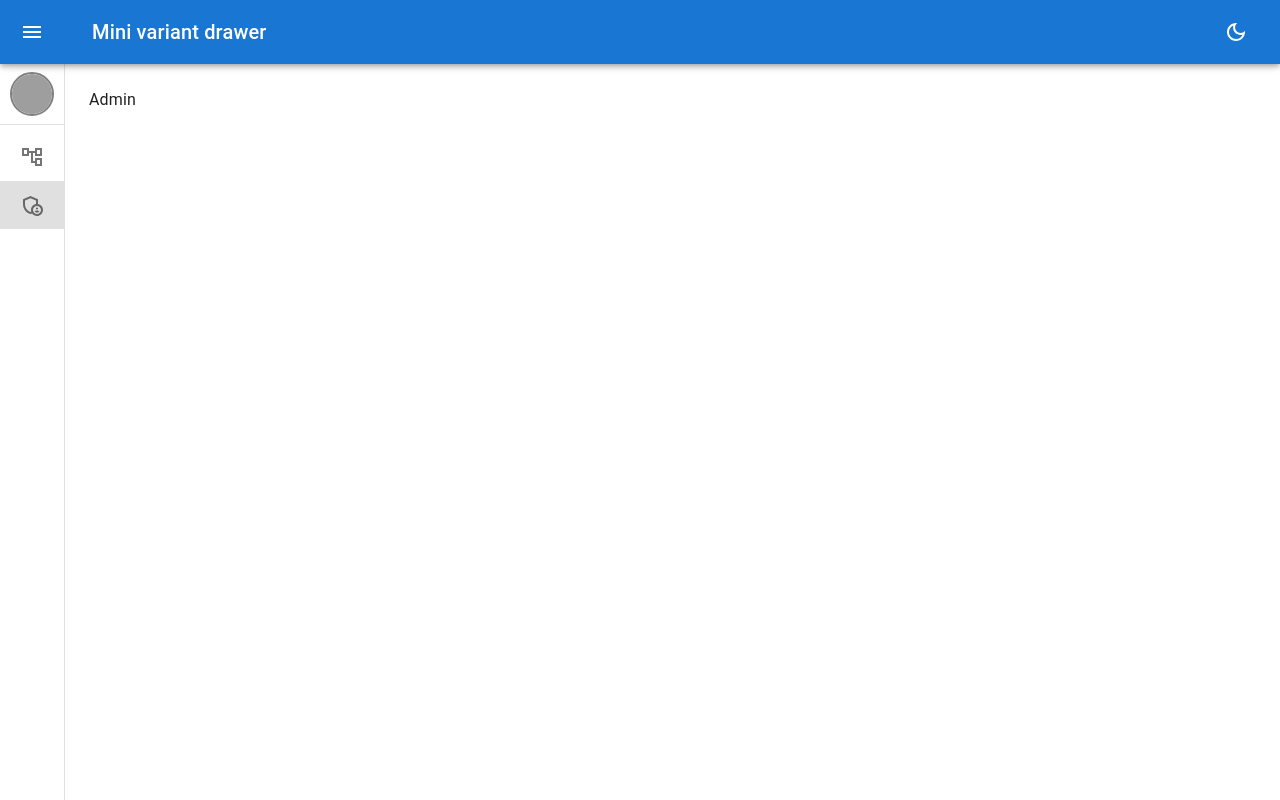
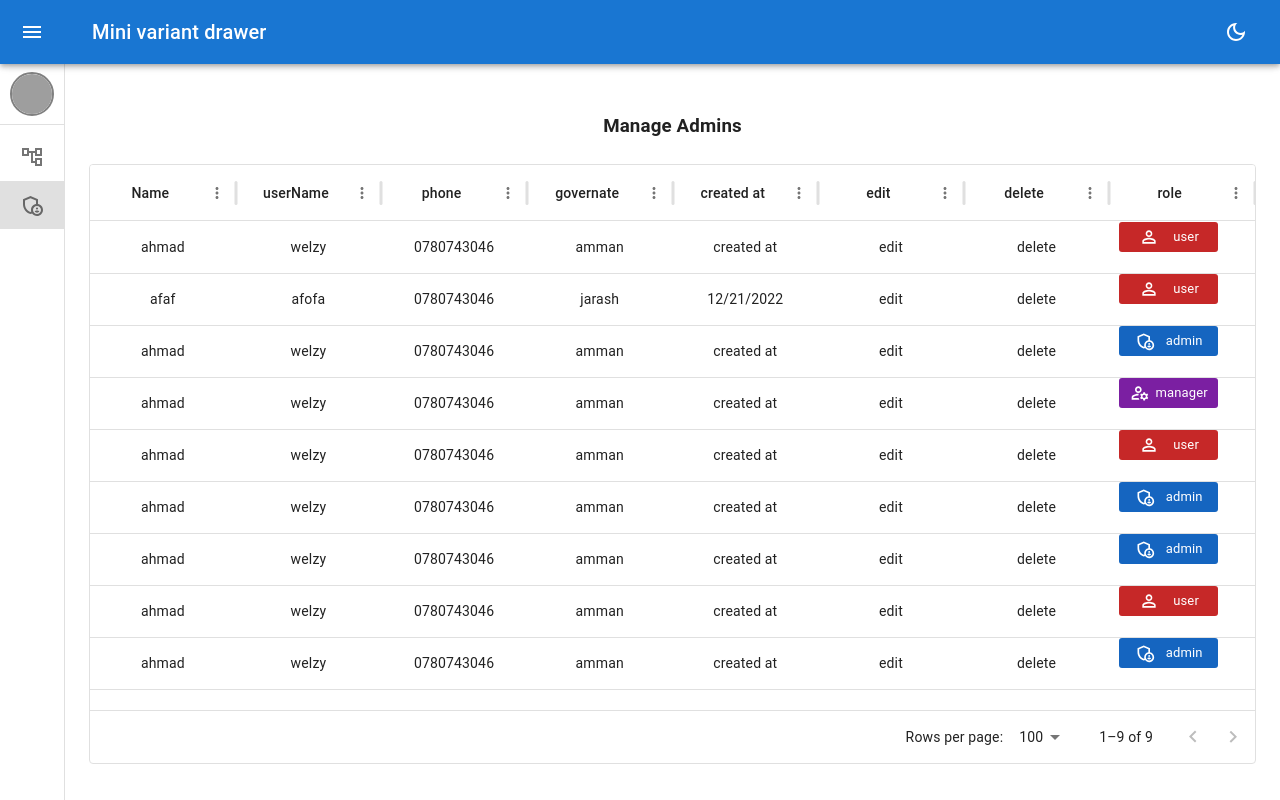
Before and after one commit to AhmadAlTarsha/Restaurant_chain, a React (Create React App) app in the folder restaurant-chain/front end/: page /admin in a window 1280 px wide. Built offline with nearby package versions, Linux system fonts and the light colour scheme; grey boxes are pictures that could not be loaded.

Commit message:
end design admin page

```diff
--- a/restaurant-chain/front end/package.json
+++ b/restaurant-chain/front end/package.json
@@ -9,13 +9,14 @@
     "@mui/icons-material": "^5.15.18",
     "@mui/material": "^5.15.18",
     "@mui/styled-engine-sc": "^6.0.0-alpha.18",
+    "@mui/x-data-grid": "^7.5.0",
     "@testing-library/jest-dom": "^5.17.0",
     "@testing-library/react": "^13.4.0",
     "@testing-library/user-event": "^13.5.0",
     "react": "^18.3.1",
     "react-dom": "^18.3.1",
     "react-router-dom": "^6.23.1",
-    "react-scripts": "5.0.1",
+    "react-scripts": "^5.0.1",
     "styled-components": "^6.1.11",
     "web-vitals": "^2.1.4"
   },
--- a/restaurant-chain/front end/src/Components/SideBar/SideBar.jsx
+++ b/restaurant-chain/front end/src/Components/SideBar/SideBar.jsx
@@ -158,11 +158,7 @@ const SideBar = ({ open, handleDrawerClose }) => {
           ))}
         </List>
       </Drawer>
-      <Box component="main" sx={{ flexGrow: 1, p: 3 }}>
-        <DrawerHeader />
 
-        <Outlet />
-      </Box>
     </>
   );
 };
--- a/restaurant-chain/front end/src/Components/SideBar/sideBarItem.js
+++ b/restaurant-chain/front end/src/Components/SideBar/sideBarItem.js
@@ -1,4 +1,5 @@
 
+import React from 'react';
 import AccountTreeOutlinedIcon from '@mui/icons-material/AccountTreeOutlined';
 
 import AdminPanelSettingsOutlinedIcon from '@mui/icons-material/AdminPanelSettingsOutlined';
--- /dev/null
+++ b/restaurant-chain/front end/src/Layouts/index.jsx
@@ -0,0 +1,9 @@
+import React from "react";
+
+import Home from "../Pages/home";
+
+const Main = () => {
+  return <Home />;
+};
+
+export default Main;
--- /dev/null
+++ b/restaurant-chain/front end/src/Pages/Admin/admin-data.js
@@ -0,0 +1,15 @@
+
+
+
+
+export const rows = [
+  { id: 1, col1: 'ahmad',col2:"welzy" ,col3: '0780743046',col4:"amman",col5:"user",col6:"created at",col7:"edit",col8:"delete"},
+  { id: 2, col1: 'afaf',col2:"afofa" ,col3: '0780743046',col4:"jarash",col5:"user",col6:"12/21/2022",col7:"edit",col8:"delete"},
+  { id: 3, col1: 'ahmad',col2:"welzy" ,col3: '0780743046',col4:"amman",col5:"admin",col6:"created at",col7:"edit",col8:"delete"},
+  { id:4, col1: 'ahmad',col2:"welzy" ,col3: '0780743046',col4:"amman",col5:"manager",col6:"created at",col7:"edit",col8:"delete"},
+  { id:5, col1: 'ahmad',col2:"welzy" ,col3: '0780743046',col4:"amman",col5:"user",col6:"created at",col7:"edit",col8:"delete"},
+  { id: 6, col1: 'ahmad',col2:"welzy" ,col3: '0780743046',col4:"amman",col5:"admin",col6:"created at",col7:"edit",col8:"delete"},
+  { id: 7, col1: 'ahmad',col2:"welzy" ,col3: '0780743046',col4:"amman",col5:"admin",col6:"created at",col7:"edit",col8:"delete"},
+  { id: 8, col1: 'ahmad',col2:"welzy" ,col3: '0780743046',col4:"amman",col5:"user",col6:"created at",col7:"edit",col8:"delete"},
+  { id: 9, col1: 'ahmad',col2:"welzy" ,col3: '0780743046',col4:"amman",col5:"admin",col6:"created at",col7:"edit",col8:"delete"},
+];
--- /dev/null
+++ b/restaurant-chain/front end/src/Pages/Admin/admin.jsx
@@ -0,0 +1,47 @@
+//!---react import
+import React from 'react'
+//!mui import
+import { DataGrid, GridRowsProp, GridColDef } from '@mui/x-data-grid';
+import { Box, Icon, IconButton, Typography} from '@mui/material';
+import { LockOpenOutlined,AdminPanelSettingsOutlined,SecurityOutlined } from '@mui/icons-material';
+import PersonOutlineOutlinedIcon from '@mui/icons-material/PersonOutlineOutlined';import ManageAccountsOutlinedIcon from '@mui/icons-material/ManageAccountsOutlined';
+
+import {useTheme} from '@mui/material'
+//!file import
+import {rows}  from "./admin-data"
+// import {columns} from "./users-dat/"
+
+
+const Admin = () => {
+  const theme=useTheme()
+
+   const columns = [
+    { field: 'col1',headerName:"Name",headerAlign:"center",align:"center",flex:1  },
+    { field: 'col2',headerName:"userName",headerAlign:"center",align:"center",flex:1   },
+    { field: 'col3',headerName:"phone" ,headerAlign:"center",align:"center",flex:1  },
+    { field: 'col4',headerName:"governate",headerAlign:"center",align:"center",flex:1  },
+      { field: 'col6',headerName:"created at",headerAlign:"center",align:"center",flex:1  },
+    { field: 'col7',headerName:"edit" ,headerAlign:"center",align:"center",flex:1 },
+    { field: 'col8',headerName:"delete" ,headerAlign:"center",align:"center",flex:1 },
+
+    { field: 'col5',headerName:"role",renderCell:({row:{col5}})=>{
+      return(
+          <Box display="flex" justifyContent="space-evenly" textAlign="center"  sx={{width:"99px", p:"5px",borderRadius:"3px",bgcolor:col5==="admin"? theme.palette.primary.dark:col5==="user"?theme.palette.error.dark: theme.palette.secondary.dark}}>
+            {col5==="admin"?<AdminPanelSettingsOutlined sx={{color:"white"}} fontSize='small'/>:col5==="user"?<PersonOutlineOutlinedIcon sx={{color:"white"}} fontSize="small"/>:<ManageAccountsOutlinedIcon sx={{color:"white"}} fontSize='small'/>}
+              <Typography  sx={{fontSize:"13px",color:"white"}}>{col5}</Typography>
+          </Box>
+      )
+    } ,headerAlign:"center",align:"center" ,flex:1},
+
+  ];
+  return (
+
+      <Box  sx={{height:600, width: '100%', mx:"auto", }}>
+        <Typography component="h3" variant='Manage Users' sx={{textAlign:"center",py:3}}>Manage Admins</Typography >
+      <DataGrid  rows={rows} columns={columns} />
+    </Box>
+
+  )
+}
+
+export default Admin
--- a/restaurant-chain/front end/src/Pages/admin.jsx
+++ /dev/null
@@ -1,9 +0,0 @@
-import React from 'react'
-
-const Admin = () => {
-  return (
-    <div>Admin</div>
-  )
-}
-
-export default Admin
--- a/restaurant-chain/front end/src/Pages/home.jsx
+++ b/restaurant-chain/front end/src/Pages/home.jsx
@@ -3,6 +3,7 @@ import { createTheme,ThemeProvider } from "@mui/material";
 import getDesignTokens from "../Theme/index"
 import { Outlet } from "react-router-dom";
 import Box from "@mui/material/Box";
+import { styled } from "@mui/material/styles";
 
 // import MuiAppBar from '@mui/material/AppBar';
 
@@ -10,11 +11,18 @@ import CssBaseline from "@mui/material/CssBaseline";
 
 import NavBar from "../Components/NavBar";
 import SideBar from "../Components/SideBar/SideBar";
-const TopBar = () => {
+const Home = () => {
   const [mode, setMode] = useState(localStorage.getItem("mode")||"light");
   const theme = useMemo(() => createTheme(getDesignTokens(mode)), [mode]);
   const [open, setOpen] = useState(false);
-
+  const DrawerHeader = styled("div")(({ theme }) => ({
+    display: "flex",
+    alignItems: "center",
+    justifyContent: "flex-end",
+    padding: theme.spacing(0, 1),
+    // necessary for content to be below app bar
+    ...theme.mixins.toolbar,
+  }));
   const handleDrawerOpen = () => {
     setOpen(true);
   };
@@ -33,11 +41,15 @@ const TopBar = () => {
         handleDrawerClose={handleDrawerClose}
 
       />
-      <Outlet/>
+     <Box component="main" sx={{ flexGrow: 1, p: 3 }}>
+        <DrawerHeader />
+
+     <Outlet/>
+      </Box>
     </Box>
     </ThemeProvider>
 
   );
 };
 
-export default TopBar;
+export default Home;
--- a/restaurant-chain/front end/src/layout/index.jsx
+++ /dev/null
@@ -1,17 +0,0 @@
-//!---react import
-import React from 'react'
-import TopBar from '../Pages/home'
-
-//!---file import
-// import DashboardMain from '../Pages/Dashboard/dashboard-view'
-//!---mui import
-
-
-const Main = () => {
-  return (
-  <TopBar/>
-
-  )
-}
-
-export default Main
```
Also changed, not shown: restaurant-chain/front end/src/Routes/index.jsx (+8 -6 lines), restaurant-chain/front end/src/Pages/Admin/RestaurantBranches/index.jsx (added), 1 other file (tests, documents, lock files or other folders).
